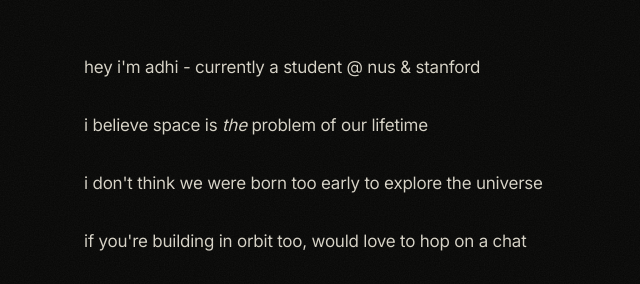
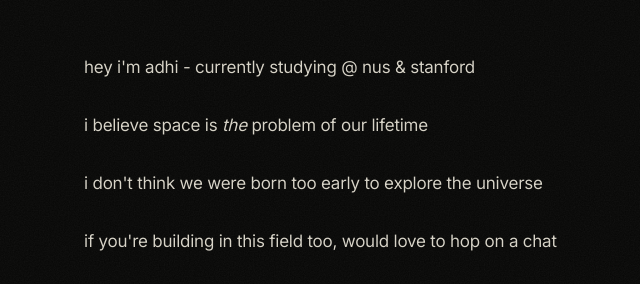
Before and after one commit to adhikrysh/adhikrish.cloud, a plain HTML site: page index.html in a window 1280 px wide. Shown: the part 221-505 px from the top of the page, without its empty margins (108-748 px from the left). Drawn offline with Linux system fonts and the light colour scheme.

Commit message:
Tweak intro verb and finalize CTA wording
Change "currently a student" to "currently studying" so the intro
reads as a present-progressive action rather than a noun label. Set
the CTA to "if you're building in this field too" - "field" sits in
the slot without echoing space or universe and without leaning into
direction or future.

Co-Authored-By: Claude Opus 4.7 (1M context) <noreply@anthropic.com>

```diff
--- a/index.html
+++ b/index.html
@@ -110,10 +110,10 @@
     <rect width="100%" height="100%" filter="url(#noise)"/>
   </svg>
   <div class="text">
-    <p>hey i'm adhi - currently a student @ nus &amp; stanford</p>
+    <p>hey i'm adhi - currently studying @ nus &amp; stanford</p>
     <p>i believe space is <em>the</em> problem of our lifetime</p>
     <p>i don't think we were born too early to explore the universe</p>
-    <p>if you're building in orbit too, would love to hop on a chat</p>
+    <p>if you're building in this field too, would love to hop on a chat</p>
   </div>
 
   <div class="icons">
```
